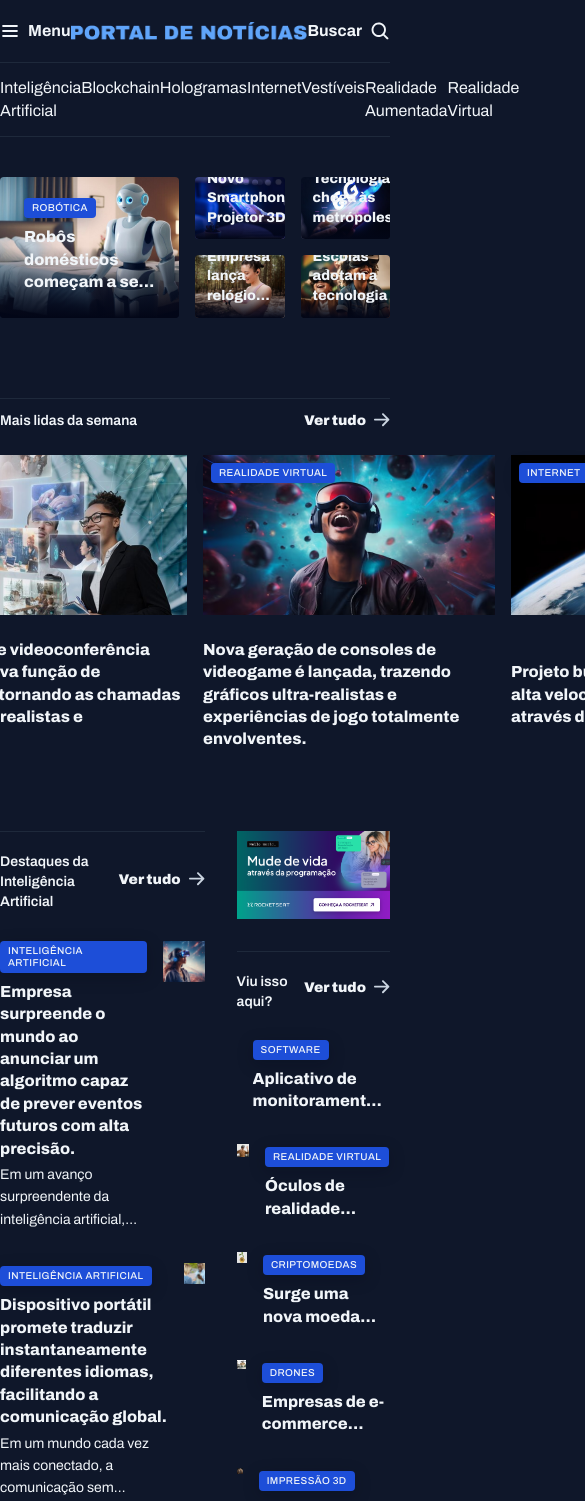
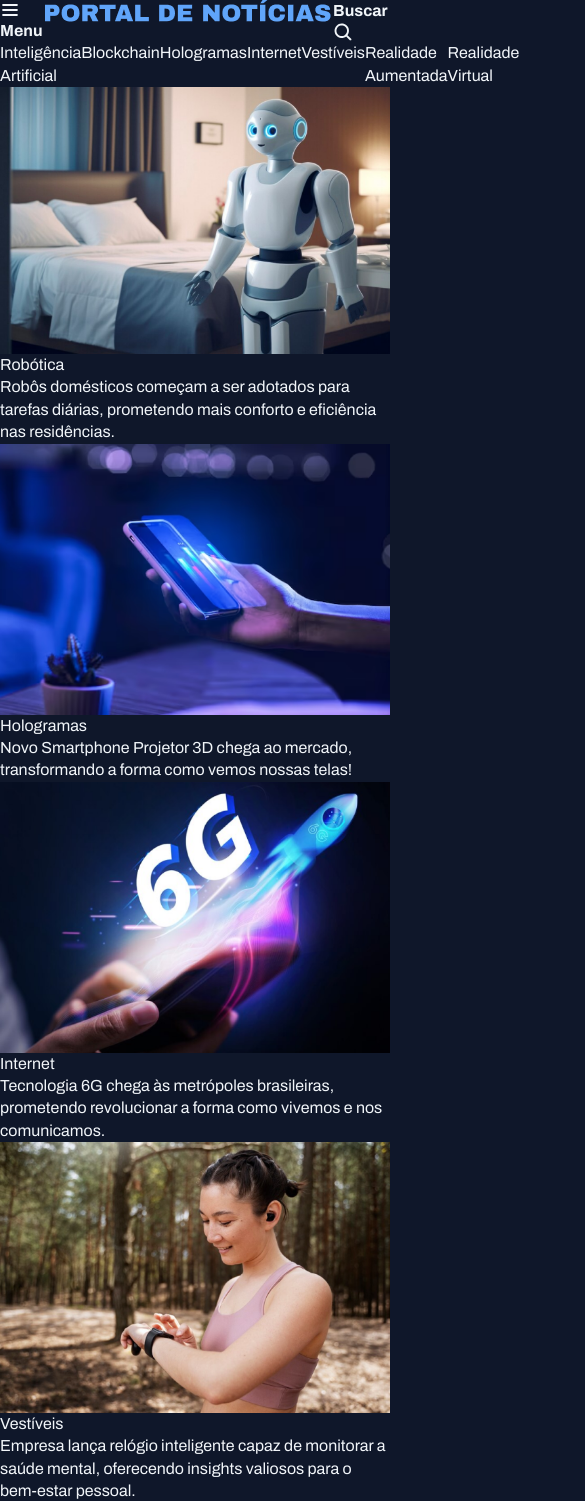
Before and after one commit to Flavianna-Saldanha/portal-noticias, a Next.js app: page / in a window 390 px wide. Shown: the top 1501 px of the page, 585 px wide, since content can reach past the window. Built offline with nearby package versions, Linux system fonts and the light colour scheme.

Commit message:
começando a responsividade

```diff
--- a/app/globals.css
+++ b/app/globals.css
@@ -45,6 +45,7 @@ h3 {
   font: inherit;
 }
 
+@media (min-width: 1280px) {
   main {
     margin-block: 40px;
     row-gap: 80px;
@@ -242,3 +243,4 @@ aside {
       object-fit: cover;
     }
   }
+}
--- a/src/components/main/Main.tsx
+++ b/src/components/main/Main.tsx
@@ -1,8 +1,8 @@
 export const Main = () => {
   return (
     <>
-      <main className="grid container">
-        <section id="featured" className="grid grid-flow-col gap-4">
+      <main className="xl:grid xl:container">
+        <section id="featured" className="xl:grid xl:grid-flow-col gap-4">
           <figure className="card">
             <img src="../assets/images/Image 01.png" alt="" />
 
@@ -15,7 +15,7 @@ export const Main = () => {
             </figcaption>
           </figure>
 
-          <div className="grid grid-cols-2 gap-4">
+          <div className="xl:grid xl:grid-cols-2 xl:gap-4">
             <figure className="card">
               <img src="../assets/images/Image 02.png" alt="" />
 
@@ -64,15 +64,15 @@ export const Main = () => {
         </section>
 
         <section id="weekly">
-          <header className="grid grid-flow-col">
+          <header className="xl:grid xl:grid-flow-col">
             <h3>Mais lidas da semana</h3>
-            <a href="#" className="grid grid-flow-col">
+            <a href="#" className="xl:grid xl:grid-flow-col">
               <strong>Ver tudo</strong>
               <span></span>
             </a>
           </header>
 
-          <div className="grid gap-4 place-content-center">
+          <div className="xl:grid xl:gap-4 xl:place-content-center">
             <figure>
               <span className="content-tag">Veículos</span>
               <img src="../assets/images/Image 06.png" alt="" />
@@ -81,7 +81,7 @@ export const Main = () => {
                 era dos transportes aéreos pessoais.
               </p>
             </figure>
-            <figure className="grid gap-4">
+            <figure className="xl:grid xl:gap-4">
               <span className="content-tag">Hologramas</span>
               <img src="../assets/images/Image 07.png" alt="" />
               <p>
@@ -90,7 +90,7 @@ export const Main = () => {
                 envolventes.
               </p>
             </figure>
-            <figure className="grid gap-4">
+            <figure className="xl:grid xl:gap-4">
               <span className="content-tag">Realidade virtual</span>
               <img src="../assets/images/Image 08.png" alt="" />
               <p>
@@ -99,7 +99,7 @@ export const Main = () => {
                 envolventes.
               </p>
             </figure>
-            <figure className="grid gap-4">
+            <figure className="xl:grid xl:gap-4">
               <span className="content-tag">Internet</span>
               <img src="../assets/images/Image 09.png" alt="" />
               <p>
@@ -111,16 +111,16 @@ export const Main = () => {
         </section>
 
         <section id="ai">
-          <header className="grid grid-flow-col">
+          <header className="xl:grid xl:grid-flow-col">
             <h3>Destaques da Inteligência Artificial</h3>
-            <a href="#" className="grid grid-flow-col">
+            <a href="#" className="xl:grid xl:grid-flow-col">
               <strong>Ver tudo</strong>
               <span></span>
             </a>
           </header>
 
-          <div className="grid gap-8">
-            <article className="grid grid-flow-col gap-4">
+          <div className="xl:grid xl:gap-8">
+            <article className="xl:grid xl:grid-flow-col xl:gap-4">
               <div>
                 <span className="content-tag">Inteligência Artificial</span>
                 <h3 className="text-xl">
@@ -140,7 +140,7 @@ export const Main = () => {
                 <img src="../assets/images/Image 10.png" alt="" />
               </div>
             </article>
-            <article className="grid grid-flow-col gap-4">
+            <article className="xl:grid xl:grid-flow-col xl:gap-4">
               <div>
                 <span className="content-tag">Inteligência Artificial</span>
                 <h3 className="text-xl">
@@ -165,7 +165,7 @@ export const Main = () => {
                 <img src="../assets/images/Image 11.png" alt="" />
               </div>
             </article>
-            <article className="grid grid-flow-col gap-4">
+            <article className="xl:grid xl:grid-flow-col xl:gap-4">
               <div>
                 <span className="content-tag">Inteligência Artificial</span>
                 <h3 className="text-xl">
@@ -190,7 +190,7 @@ export const Main = () => {
                 <img src="../assets/images/Image 12.png" alt="" />
               </div>
             </article>
-            <article className="grid grid-flow-col gap-4">
+            <article className="xl:grid xl:grid-flow-col xl:gap-4">
               <div>
                 <span className="content-tag">Inteligência Artificial</span>
                 <h3 className="text-xl">
@@ -226,16 +226,16 @@ export const Main = () => {
           </div>
 
           <section id="more">
-            <header className="grid grid-flow-col">
+            <header className="xl:grid xl:grid-flow-col">
               <h3>Viu isso aqui?</h3>
-              <a href="#" className="grid grid-flow-col">
+              <a href="#" className="xl:grid xl:grid-flow-col">
                 <strong>Ver tudo</strong>
                 <span></span>
               </a>
             </header>
 
-            <div className="grid gap-8">
-              <article className="grid grid-flow-col gap-4">
+            <div className="xl:grid xl:gap-8">
+              <article className="xl:grid xl:grid-flow-col xl:gap-4">
                 <div>
                   <img src="../assets/images/Image 14.png" alt="" />
                 </div>
@@ -248,7 +248,7 @@ export const Main = () => {
                   </h3>
                 </div>
               </article>
-              <article className="grid grid-flow-col gap-4">
+              <article className="xl:grid xl:grid-flow-col xl:gap-4">
                 <div>
                   <img src="../assets/images/Image 15.png" alt="" />
                 </div>
@@ -261,7 +261,7 @@ export const Main = () => {
                   </h3>
                 </div>
               </article>
-              <article className="grid grid-flow-col gap-4">
+              <article className="xl:grid xl:grid-flow-col xl:gap-4">
                 <div>
                   <img src="../assets/images/Image 16.png" alt="" />
                 </div>
@@ -274,7 +274,7 @@ export const Main = () => {
                   </h3>
                 </div>
               </article>
-              <article className="grid grid-flow-col gap-4">
+              <article className="xl:grid xl:grid-flow-col xl:gap-4">
                 <div>
                   <img src="../assets/images/Image 17.png" alt="" />
                 </div>
@@ -287,7 +287,7 @@ export const Main = () => {
                   </h3>
                 </div>
               </article>
-              <article className="grid grid-flow-col gap-4">
+              <article className="xl:grid xl:grid-flow-col xl:gap-4">
                 <div>
                   <img src="../assets/images/Image 18.png" alt="" />
                 </div>
```
Lines whose indentation alone changed are shown as unchanged.
